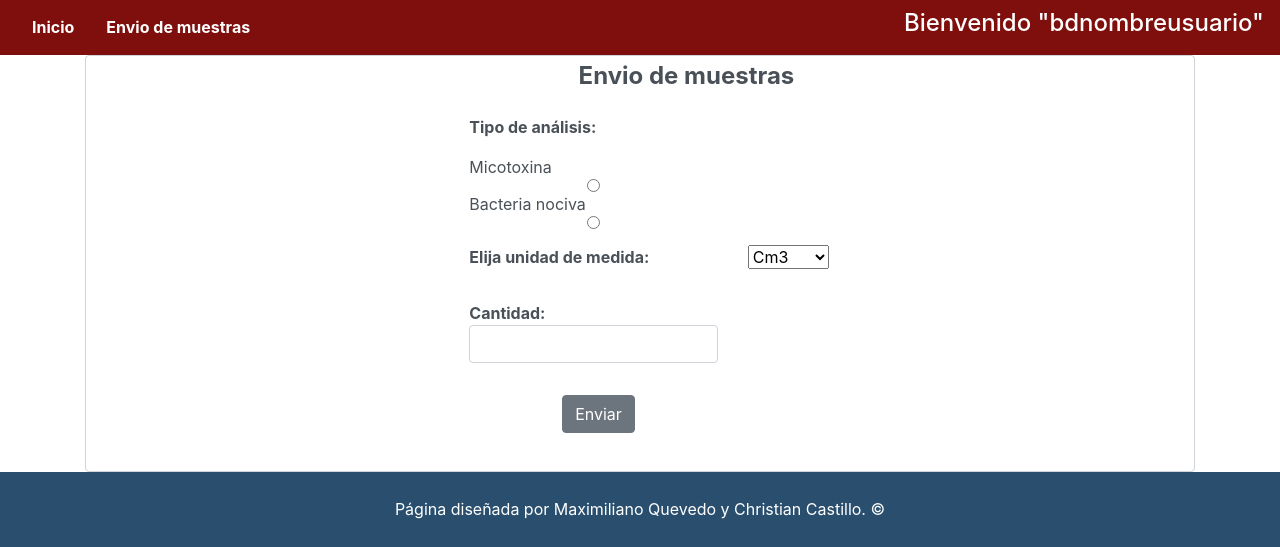
After one commit to maxquevedo/dai, a PHP site: page /northwind/form-envioMuestra.php in a window 1280 px wide. The commit adds this page. Shown: the part 281-828 px from the top of the page. Run offline with PHP 8.4, Linux system fonts and the light colour scheme.

Commit message:
Navegacion de control usuario y formulario de muestras.

```diff
--- /dev/null
+++ b/form-envioMuestra.php
@@ -0,0 +1,45 @@
+<?php
+	include('headControlUsuario.php');
+	//require('conexion_bd.php');
+?>
+<form class="form-control" method="post" action="registraEnvioMuestra.php" name="registrar">
+	<div class="row form-group ">
+		<h4 class=" col-lg-9 font-weight-bold offset-md-2 text-center"> Envio de muestras</h4>
+	</div>
+	<div class="row form-group">
+		<div class="col-md-2 offset-md-4 form-group">
+				<span><strong>Tipo de análisis: </strong> </span>
+		</div>
+		<div class="col-lg-3 offset-md-4 ">
+      <span> Micotoxina<span>
+    <input type="radio" name="toxina" id="tipoMuestra" value="toxina" class="form-control">
+    <span> Bacteria nociva<span>
+  <input type="radio" name="bacteria" id="tipoMuestra" value="bacteria" class="form-control">
+		</div>
+	</div>
+	<div class="row form-group">
+		<div class="col-md-3 offset-md-4 form-group">
+				<span><strong>Elija unidad de medida:</strong>  </span>
+		</div>
+		<div class="col-lg-3 ">
+      <select name="opcionMedida">
+  <option value="cm3">Cm3</option>
+  <option value="gramos">Gramos</option>
+</select>
+		</div>
+	 </div>
+   <div class="row form-group ">
+    <div class="col-md-3 offset-md-4 form-group">
+         <span><strong>Cantidad:  </strong></span>  <input id="medida" type="number" class="form-control" name="medida"value="cantidad">
+     </div>
+   </div>
+	<div class="row form-group">
+		<div class="col-md-1 offset-md-5 form-group">
+			<button type="submit" class="btn btn-secondary">Enviar</button>
+		</div>
+	</div>
+</form>
+</div>
+<?php
+	include('footer.php');
+?>
--- /dev/null
+++ b/headControlUsuario.php
@@ -0,0 +1,43 @@
+<!DOCTYPE html>
+<html lang="es">
+<head>
+  <meta charset="utf-8" >
+  <title>Pelotillehue</title>
+  <link rel="icon" href="img/favicon.png">
+  <script src="js/jquery-3.3.1.min.js"></script>
+  <script src="js/bootstrap.min.js"></script>
+  <link rel="stylesheet" href="css/bootstrap.css">
+  <style>
+    footer{
+      background-color: #2A4F6E;
+      text-align: center;
+      color:white;
+      padding: 2%;
+    }
+    nav ul li a{
+      color:black;
+    }
+    a:hover{
+      background-color: #293B57;
+      padding-top: 10px;
+      padding-bottom: 10px;
+      padding-left: 2px;
+      padding-right: 2px;
+      text-decoration: none;
+      color:white;
+      border-radius: 10px;
+    }
+  </style>
+</head>
+<body>
+  <header>
+    <img class="img-fluid" width="100%" src="http://wakonyu.org/wp-content/uploads/2017/02/Jalaram-Hospital-Kisumu-Jalaram-Maternity-and-Nursing-Home.jpg" style="height: 280px;">
+  </header>
+  <nav class="nav navbar navbar-light" style="background-color: #7E0F0C;">
+    <ul class="nav item font-weight-bold">
+      <li class="nav-link active "><a id="navInicio" name="navInicio" href="index.php" style="color:white;">Inicio</a></li>
+      <li class="nav-link active"><a id="navEnvioMuestra" name="navEnvioMuestra" href="form-envioMuestra.php" style="color:white;">Envio de muestras </a></li>
+    </ul>
+     <h4 class="text-right"><a style="color:white;">Bienvenido "bdnombreusuario"</a></h4>
+  </nav>
+  	<div class="container">
```
Also changed, not shown: controlUsuario.php (+3 -55 lines).
